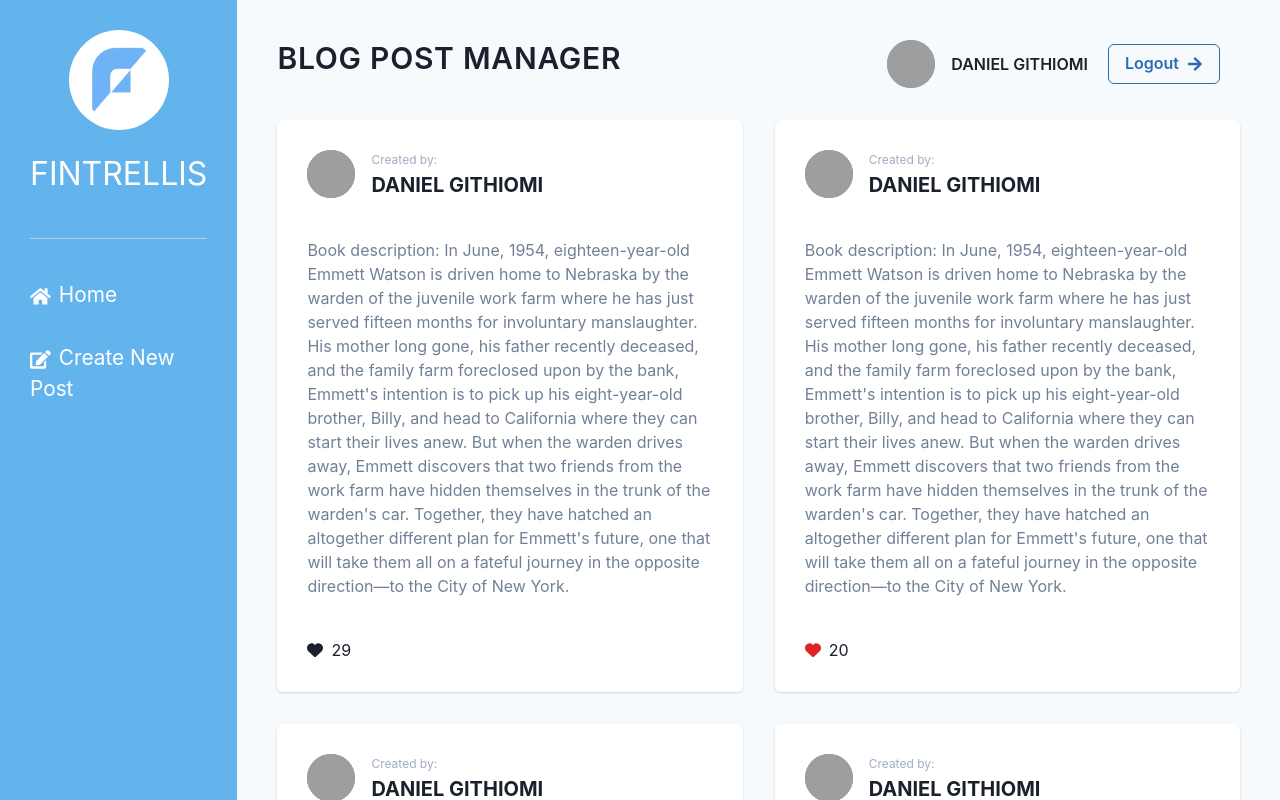
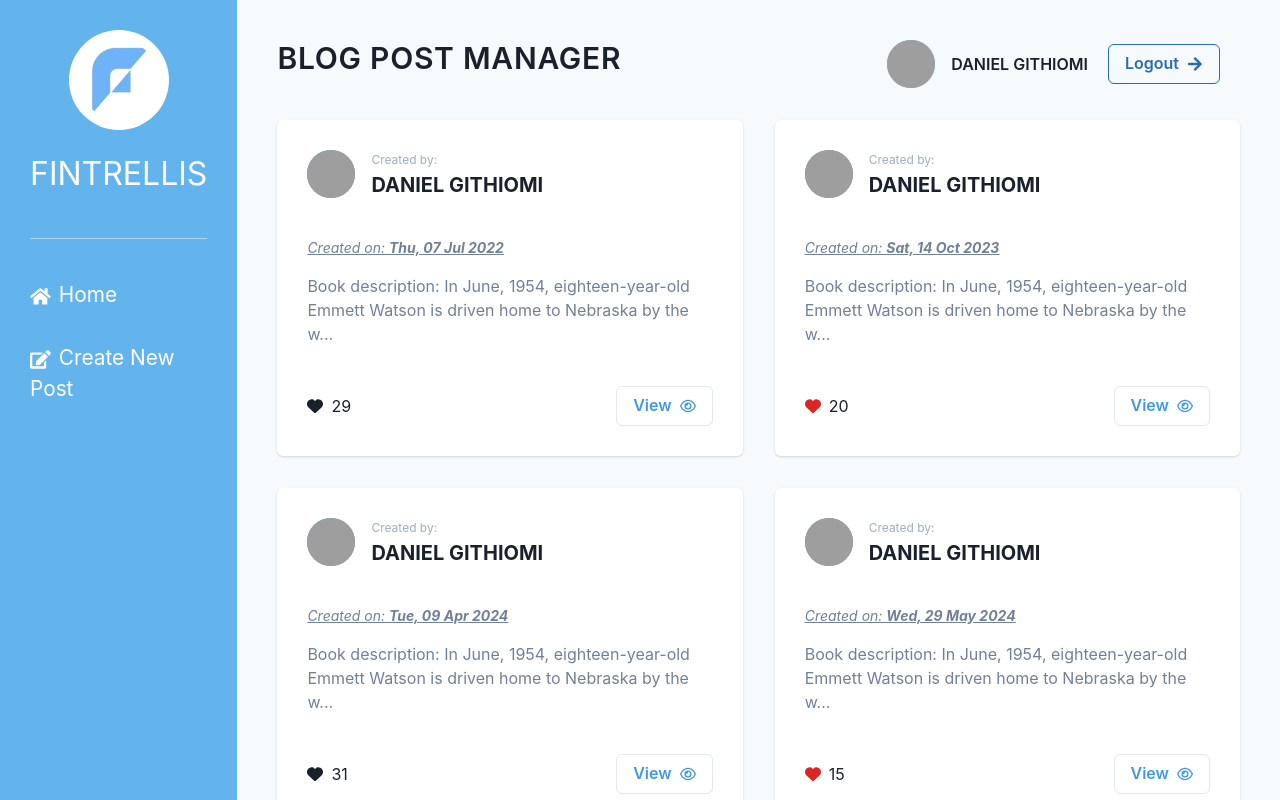
Before and after one commit to githiomi/Fintrellis-Blog-Post-Manager, a React (Vite) app: page /home in a window 1280 px wide. Shown: the top 800 px of the page. Built offline with nearby package versions, Linux system fonts and the light colour scheme; data requests are answered from the project's data file; grey boxes are pictures that could not be loaded.

Commit message:
feat: added date display functionality

```diff
--- a/src/components/BlogPost.tsx
+++ b/src/components/BlogPost.tsx
@@ -1,6 +1,6 @@
-import { Avatar, Card, CardBody, CardFooter, CardHeader, Flex, HStack, Heading, Text } from '@chakra-ui/react'
+import { Avatar, Button, Card, CardBody, CardFooter, CardHeader, Flex, HStack, Heading, Text } from '@chakra-ui/react'
 import { BlogPost } from '../interfaces/blog_post'
-import { FaHeart } from 'react-icons/fa6'
+import { FaHeart, FaRegEye } from 'react-icons/fa6'
 import { useState } from 'react'
 
 type BlogPostComponentProps = {
@@ -11,13 +11,14 @@ export default function BlogPostComponent({ blogPost }: BlogPostComponentProps)
 
    const [isLiked, setIsLiked] = useState(blogPost.userLiked);
    const [likes, setLikes] = useState(blogPost.likes);
-
+   const shortDesc: string = `${blogPost.body.substring(0, 100)}...`
    const likesClicked = () => {
       if (isLiked)
          setLikes((_currentLikes) => _currentLikes -= 1)
       else
          setLikes((_currentLikes) => _currentLikes += 1)
 
+      console.log(blogPost.createdAt)
       setIsLiked((_currentIsLiked) => !_currentIsLiked);
    }
 
@@ -38,17 +39,22 @@ export default function BlogPostComponent({ blogPost }: BlogPostComponentProps)
          </CardHeader>
 
          <CardBody color={'gray.500'} _hover={{ color: 'gray.700' }}>
+
+            <Text as={'p'} className='text-sm italic mb-4 underline'>Created on: <span className='font-bold'>{new Date(blogPost.createdAt).toUTCString().slice(0, 16)}</span> </Text>
+
             <Text as='p'>
-               {blogPost.body}
+               {shortDesc}
             </Text>
          </CardBody>
 
-         <CardFooter>
+         <CardFooter className='flex items-center justify-between'>
 
             <HStack onClick={likesClicked}>
                {isLiked ? <FaHeart className='text-red-600' /> : <FaHeart />}
                <Text> {likes} </Text>
             </HStack>
+
+            <Button variant={'outline'} color={'blue.400'} rightIcon={<FaRegEye />}>View</Button>
 
          </CardFooter>
 
--- a/src/db/blog_posts.json
+++ b/src/db/blog_posts.json
@@ -7,7 +7,7 @@
          "body": "Book description: In June, 1954, eighteen-year-old Emmett Watson is driven home to Nebraska by the warden of the juvenile work farm where he has just served fifteen months for involuntary manslaughter. His mother long gone, his father recently deceased, and the family farm foreclosed upon by the bank, Emmett's intention is to pick up his eight-year-old brother, Billy, and head to California where they can start their lives anew. But when the warden drives away, Emmett discovers that two friends from the work farm have hidden themselves in the trunk of the warden's car. Together, they have hatched an altogether different plan for Emmett's future, one that will take them all on a fateful journey in the opposite direction—to the City of New York.",
          "likes": 29,
          "userLiked": false,
-         "createdAt": 3454315
+         "createdAt": 1657173184000
       },
       {
          "id": 2,
@@ -16,7 +16,7 @@
          "body": "Book description: In June, 1954, eighteen-year-old Emmett Watson is driven home to Nebraska by the warden of the juvenile work farm where he has just served fifteen months for involuntary manslaughter. His mother long gone, his father recently deceased, and the family farm foreclosed upon by the bank, Emmett's intention is to pick up his eight-year-old brother, Billy, and head to California where they can start their lives anew. But when the warden drives away, Emmett discovers that two friends from the work farm have hidden themselves in the trunk of the warden's car. Together, they have hatched an altogether different plan for Emmett's future, one that will take them all on a fateful journey in the opposite direction—to the City of New York.",
          "likes": 20,
          "userLiked": true,
-         "createdAt": 3454315
+         "createdAt": 1697262784000
       },
       {
          "id": 3,
@@ -25,7 +25,7 @@
          "body": "Book description: In June, 1954, eighteen-year-old Emmett Watson is driven home to Nebraska by the warden of the juvenile work farm where he has just served fifteen months for involuntary manslaughter. His mother long gone, his father recently deceased, and the family farm foreclosed upon by the bank, Emmett's intention is to pick up his eight-year-old brother, Billy, and head to California where they can start their lives anew. But when the warden drives away, Emmett discovers that two friends from the work farm have hidden themselves in the trunk of the warden's car. Together, they have hatched an altogether different plan for Emmett's future, one that will take them all on a fateful journey in the opposite direction—to the City of New York.",
          "likes": 31,
          "userLiked": false,
-         "createdAt": 3454315
+         "createdAt": 1712641984000
       },
       {
          "id": 4,
@@ -34,7 +34,7 @@
          "body": "Book description: In June, 1954, eighteen-year-old Emmett Watson is driven home to Nebraska by the warden of the juvenile work farm where he has just served fifteen months for involuntary manslaughter. His mother long gone, his father recently deceased, and the family farm foreclosed upon by the bank, Emmett's intention is to pick up his eight-year-old brother, Billy, and head to California where they can start their lives anew. But when the warden drives away, Emmett discovers that two friends from the work farm have hidden themselves in the trunk of the warden's car. Together, they have hatched an altogether different plan for Emmett's future, one that will take them all on a fateful journey in the opposite direction—to the City of New York.",
          "likes": 15,
          "userLiked": true,
-         "createdAt": 3454315
+         "createdAt": 1716961984000
       }
    ]
 }
```
